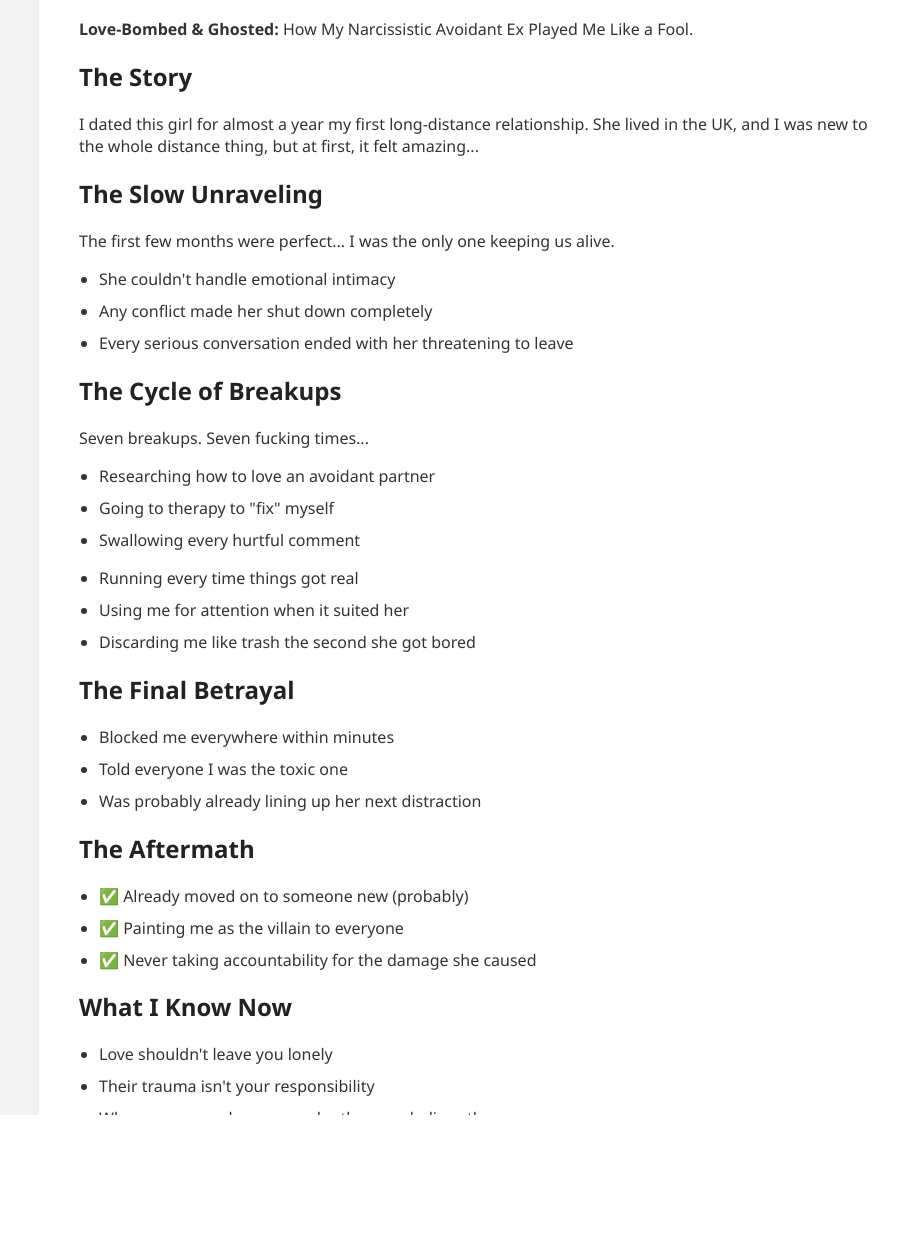
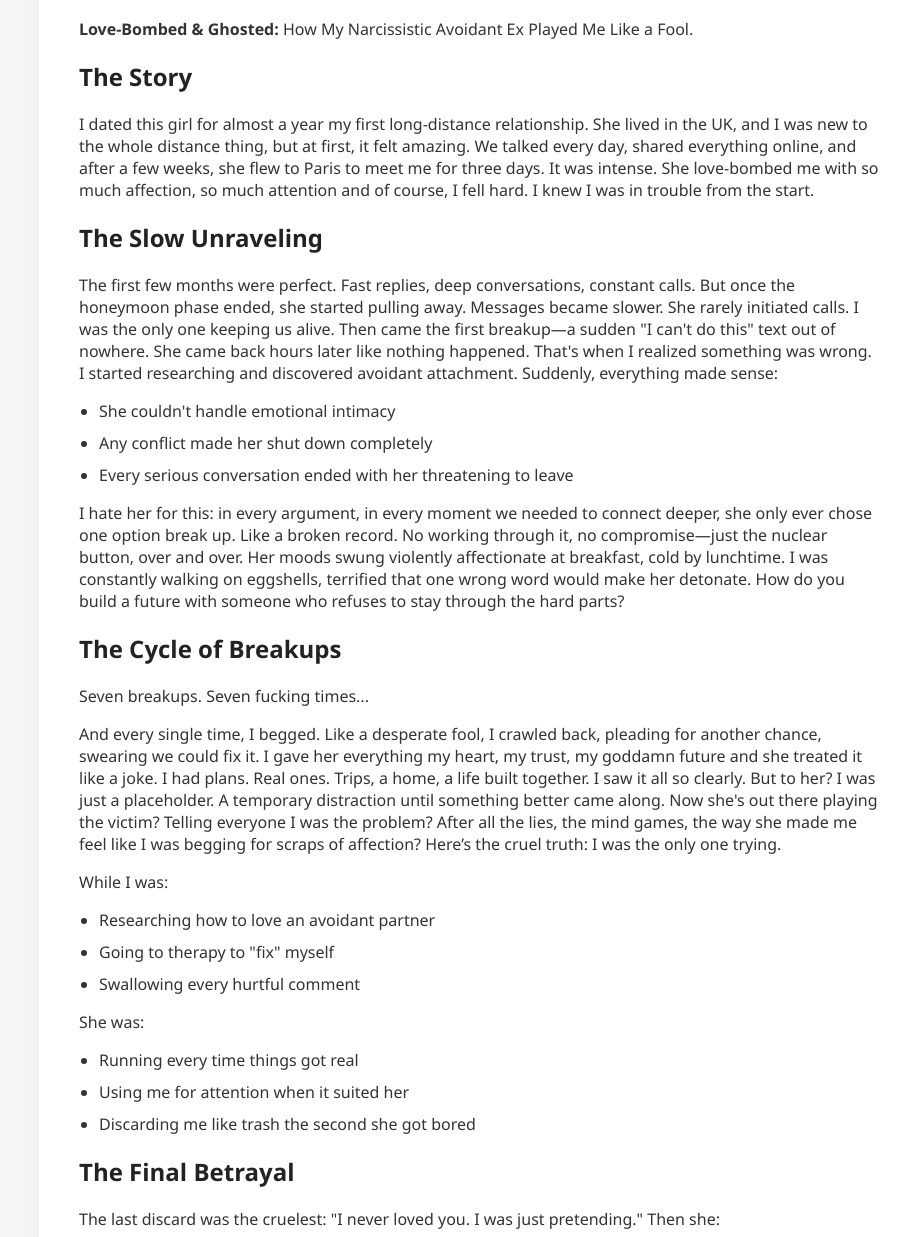
Before and after one commit to zazanarcii/avoidant-ex-site, a plain HTML site: page index.html in a window 1280 px wide. Shown: the part 664-1901 px from the top of the page, without its empty margins (161-1070 px from the left). Drawn offline with Linux system fonts and the light colour scheme.

Commit message:
Update index.html

```diff
--- a/index.html
+++ b/index.html
@@ -51,23 +51,38 @@
     <p><strong>Love-Bombed & Ghosted:</strong> How My Narcissistic Avoidant Ex Played Me Like a Fool.</p>
 
     <h2>The Story</h2>
-    <p>I dated this girl for almost a year my first long-distance relationship. She lived in the UK, and I was new to the whole distance thing, but at first, it felt amazing...</p>
+    <p>I dated this girl for almost a year my first long-distance relationship. She lived in the UK, and I was new to the whole distance thing, but at first, it felt amazing. We talked every day, shared everything online, and after a few weeks, she flew to Paris to meet me for three days.
+
+It was intense. She love-bombed me with so much affection, so much attention and of course, I fell hard. I knew I was in trouble from the start.</p>
 
     <h2>The Slow Unraveling</h2>
-    <p>The first few months were perfect... I was the only one keeping us alive.</p>
+    <p>The first few months were perfect. Fast replies, deep conversations, constant calls. But once the honeymoon phase ended, she started pulling away. Messages became slower. She rarely initiated calls. I was the only one keeping us alive.
+
+Then came the first breakup—a sudden "I can't do this" text out of nowhere. She came back hours later like nothing happened. That's when I realized something was wrong. I started researching and discovered avoidant attachment. Suddenly, everything made sense:</p>
     <ul>
       <li>She couldn't handle emotional intimacy</li>
       <li>Any conflict made her shut down completely</li>
       <li>Every serious conversation ended with her threatening to leave</li>
     </ul>
+<p>I hate her for this: in every argument, in every moment we needed to connect deeper, she only ever chose one option break up. Like a broken record. No working through it, no compromise—just the nuclear button, over and over.
 
+Her moods swung violently affectionate at breakfast, cold by lunchtime. I was constantly walking on eggshells, terrified that one wrong word would make her detonate. How do you build a future with someone who refuses to stay through the hard parts?</p>
     <h2>The Cycle of Breakups</h2>
     <p>Seven breakups. Seven fucking times...</p>
+    <p>And every single time, I begged. Like a desperate fool, I crawled back, pleading for another chance, swearing we could fix it. I gave her everything my heart, my trust, my goddamn future and she treated it like a joke.
+
+I had plans. Real ones. Trips, a home, a life built together. I saw it all so clearly. But to her? I was just a placeholder. A temporary distraction until something better came along.
+
+Now she's out there playing the victim? Telling everyone I was the problem? After all the lies, the mind games, the way she made me feel like I was begging for scraps of affection?
+
+Here’s the cruel truth: I was the only one trying.</p>
+    <p>While I was:</p>
     <ul>
       <li>Researching how to love an avoidant partner</li>
       <li>Going to therapy to "fix" myself</li>
       <li>Swallowing every hurtful comment</li>
     </ul>
+    <p>She was:</p>
     <ul>
       <li>Running every time things got real</li>
       <li>Using me for attention when it suited her</li>
@@ -75,6 +90,7 @@
     </ul>
 
     <h2>The Final Betrayal</h2>
+    <p>The last discard was the cruelest: "I never loved you. I was just pretending." Then she:</p>
     <ul>
       <li>Blocked me everywhere within minutes</li>
       <li>Told everyone I was the toxic one</li>
@@ -91,10 +107,12 @@
     <h2>What I Know Now</h2>
     <ul>
       <li>Love shouldn't leave you lonely</li>
-      <li>Their trauma isn't your responsibility</li>
-      <li>When someone shows you who they are, believe them</li>
+      <li>Their trauma isn’t your responsibility. You can’t fix someone who won’t face themselves.</li>
+      <li>When someone shows you who they are, believe them. Her actions spoke louder than all her empty words.</li>
     </ul>
-    <p>Now? I'm picking up the pieces...</p>
+    <p>She was right about one thing: we were strangers. Because the person I loved never really existed. That perfect girl from the first few months? Just a mirror she held up to reflect what I wanted to see.
+
+Now? I’m picking up the pieces. Learning to trust again. And most importantly, learning to choose myself first.</p>
 
     <h2>Receipts That Still Haunt Me</h2>
     <div class="image-gallery">
```
